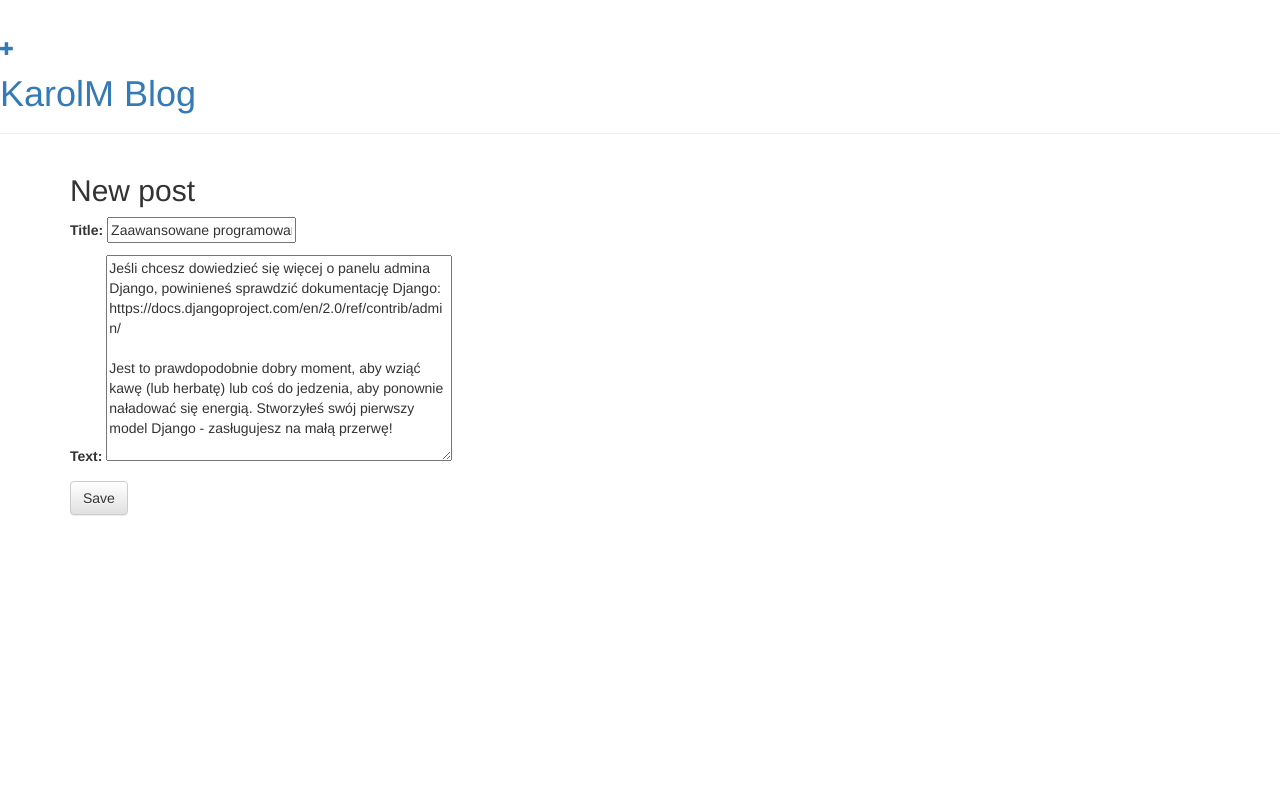
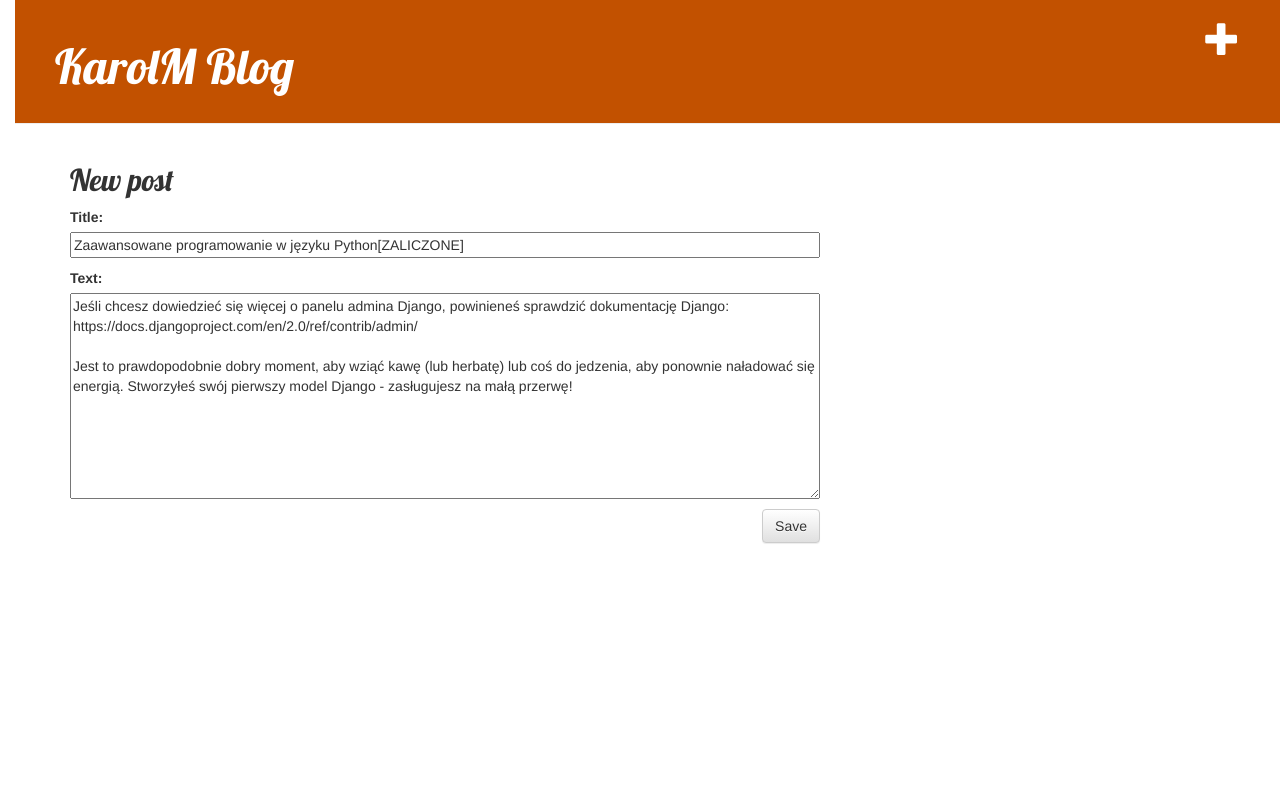
Before and after one commit to karolerykmikolajczuk/Advanced-Python-Subject, a Django app: page /post/1/edit/ in a window 1280 px wide. Run offline with Django 3.2, Linux system fonts and the light colour scheme; a user stored in the database is signed in; data comes from the database, SQL or seed files in the repository; some libraries are stand-ins or nearby versions.

Commit message:
Fix project's structure

```diff
--- /dev/null
+++ b/blog/static/css/blog.css
@@ -0,0 +1,55 @@
+h1 a, h2 a {
+    color: #C25100;
+    font-family: 'Lobster';
+}
+
+body {
+    padding-left: 15px;
+}
+
+.page-header {
+    background-color: #C25100;
+    margin-top: 0;
+    padding: 20px 20px 20px 40px;
+}
+
+.page-header h1, .page-header h1 a, .page-header h1 a:visited, .page-header h1 a:active {
+    color: #ffffff;
+    font-size: 36pt;
+    text-decoration: none;
+}
+
+.content {
+    margin-left: 40px;
+}
+
+h1, h2, h3, h4 {
+    font-family: 'Lobster', cursive;
+}
+
+.date {
+    color: #828282;
+}
+
+.save {
+    float: right;
+}
+
+.post-form textarea, .post-form input {
+    width: 100%;
+}
+
+.top-menu, .top-menu:hover, .top-menu:visited {
+    color: #ffffff;
+    float: right;
+    font-size: 26pt;
+    margin-right: 20px;
+}
+
+.post {
+    margin-bottom: 70px;
+}
+
+.post h2 a, .post h1 a:visited {
+    color: #000000;
+}
--- a/templates/blog/base.html
+++ b/blog/templates/blog/base.html
@@ -5,7 +5,7 @@
         <link rel="stylesheet" href="//maxcdn.bootstrapcdn.com/bootstrap/3.2.0/css/bootstrap.min.css">
         <link rel="stylesheet" href="//maxcdn.bootstrapcdn.com/bootstrap/3.2.0/css/bootstrap-theme.min.css">
         <link href='//fonts.googleapis.com/css?family=Lobster&subset=latin,latin-ext' rel='stylesheet' type='text/css'>
-        <link rel="stylesheet" href="{% static 'css\\blog.css' %}">
+        <link rel="stylesheet" href="{% static 'css/blog.css' %}">
     </head>
     <body>
         <div class="page-header">
```
Also changed, not shown: blog/templates/blog/post_detail.html (renamed from templates/blog/post_detail.html), blog/templates/blog/post_edit.html (renamed from templates/blog/post_edit.html), blog/templates/blog/post_list.html (renamed from templates/blog/post_list.html).
